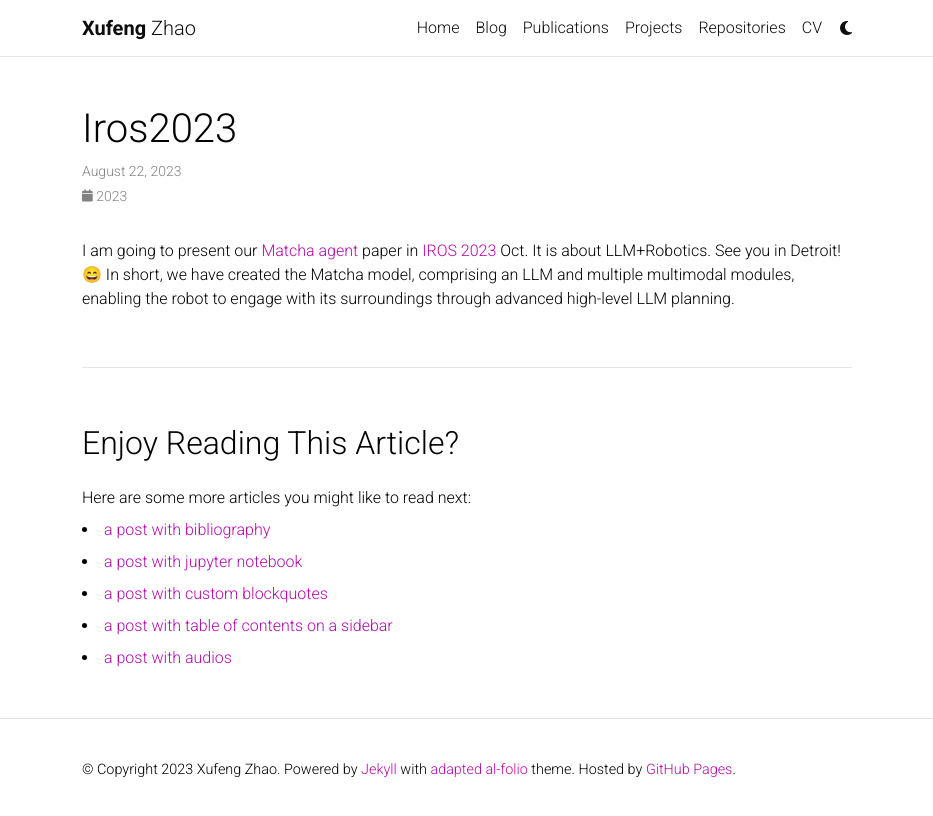
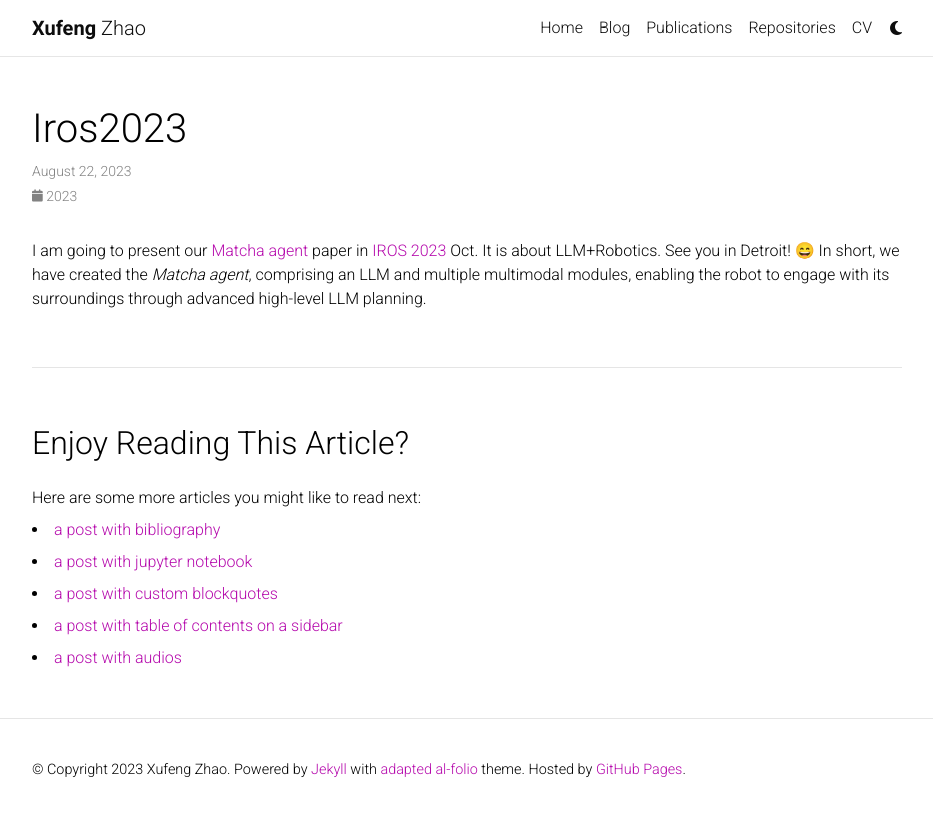
Before and after one commit to xf-zhao/discussions, a Jekyll site: the page built from _news/IROS2023.md, in a window 1280 px wide. Shown: the top 816 px of the page, without its empty margins (173-1106 px from the left). Built offline with Jekyll 4.4.1, drawn with Linux system fonts in a browser that asks for light colours; full-size pictures stand in for the smaller copies a plugin makes; emoji names are drawn with the system emoji font; comment, search, counter and statistics services are not loaded; a style sheet for code colours, icons or effects is not loaded.

Commit message:
update about

```diff
--- a/_config.yml
+++ b/_config.yml
@@ -19,7 +19,7 @@ lang: en # the language of your site (for example: en, fr, cn, ru, etc.)
 icon: agent.png
 
 url: https://xf-zhao.github.io # the base hostname & protocol for your site
-baseurl: # the subpath of your site, e.g. /blog/
+baseurl: '' # the subpath of your site, e.g. /blog/
 last_updated: false # set to true if you want to display last updated in the footer
 impressum_path:  # set to path to include impressum link in the footer, use the same path as permalink in a page, helps to conform with EU GDPR
 
@@ -55,7 +55,7 @@ navbar_fixed: true
 footer_fixed: false
 
 # Dimensions
-max_width: 800px
+max_width: 900px
 
 # TODO: add layout settings (single page vs. multi-page)
 
--- a/_includes/selected_papers.html
+++ b/_includes/selected_papers.html
@@ -2,4 +2,5 @@
           <div class="publications">
             {% bibliography -f {{ site.scholar.bibliography }} -q @*[selected=true]* %}
             (<a href="/publications/">see all publications here</a>)
+            &nbsp; - &nbsp; 🙌 &nbsp; I am opening to collaborations.
           </div>
--- a/_news/IROS2023.md
+++ b/_news/IROS2023.md
@@ -5,4 +5,4 @@ inline: true
 related_posts: true
 ---
 
-I am going to present our <a href="https://matcha-agent.github.io/">Matcha agent</a> paper in <a href="https://ieee-iros.org/">IROS 2023</a> Oct. It is about LLM+Robotics. See you in Detroit! :smile: In short, we have created the Matcha model, comprising an LLM and multiple multimodal modules, enabling the robot to engage with its surroundings through advanced high-level LLM planning.
+I am going to present our <a href="https://matcha-agent.github.io/">Matcha agent</a> paper in <a href="https://ieee-iros.org/">IROS 2023</a> Oct. It is about LLM+Robotics. See you in Detroit! :smile: In short, we have created the *Matcha agent*, comprising an LLM and multiple multimodal modules, enabling the robot to engage with its surroundings through advanced high-level LLM planning.
--- a/_sass/_layout.scss
+++ b/_sass/_layout.scss
@@ -23,13 +23,14 @@ body.sticky-bottom-footer {
 }
 
 .container {
-  max-width: $max-content-width;
+  // max-width: $max-content-width;
+  max-width: 900px;
 }
 
 // Profile
 .profile {
   img {
-    width: 100%;
+    width: 75%;
   }
 }
 
```
Also changed, not shown: _pages/about.md (+10 -7 lines), _pages/projects.md (+1 -1 lines), assets/img/xufeng2.JPG (added).
